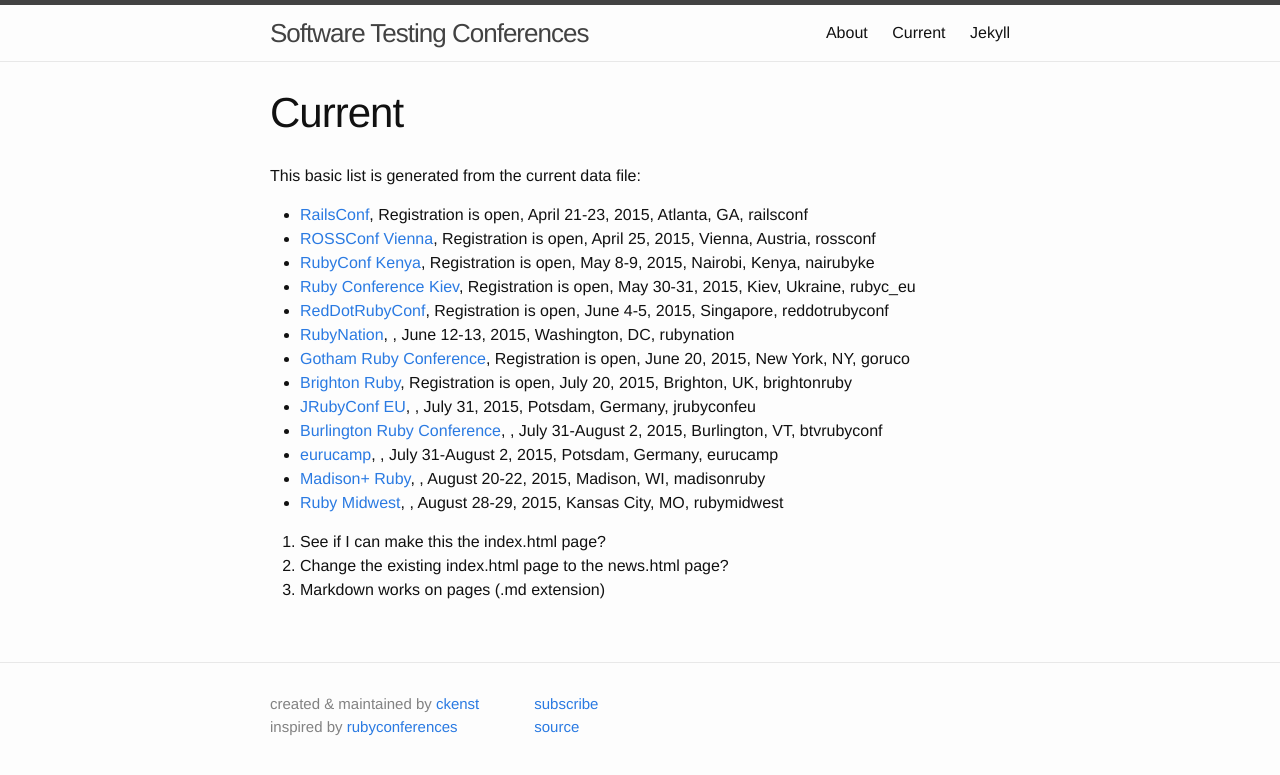
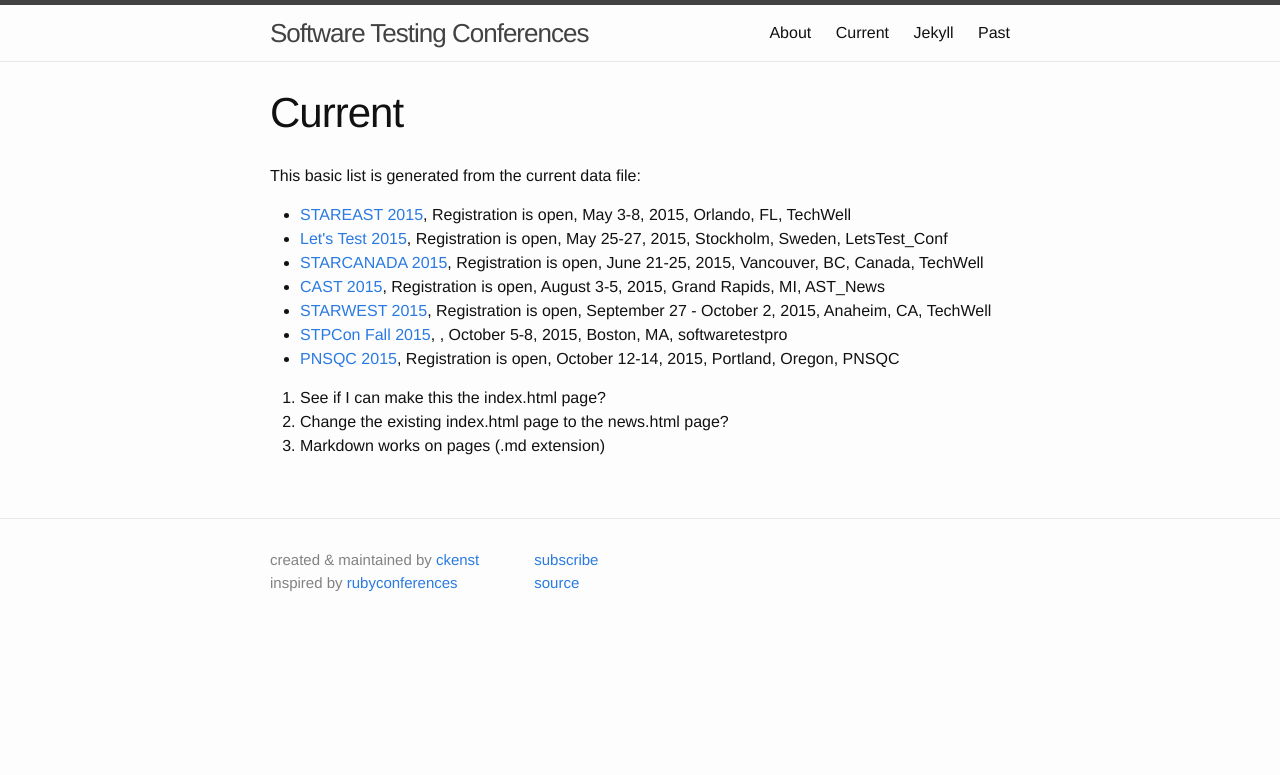
Before and after one commit to TestingConferences/testingconferences.github.io, a Jekyll site: the page built from current.md, in a window 1280 px wide. Shown: the top 775 px of the page. Built offline with Jekyll 4.4.1, drawn with Linux system fonts in a browser that asks for light colours.

Commit message:
replaced with real conference data, added past

```diff
--- a/_data/current.yml
+++ b/_data/current.yml
@@ -1,95 +1,51 @@
-- name: RailsConf
-  location: Atlanta, GA
-  dates: "April 21-23, 2015"
-  url: http://www.railsconf.com/
-  twitter: railsconf
+- name: STAREAST 2015
+  location: Orlando, FL
+  dates: "May 3-8, 2015"
+  url: http://stareast.techwell.com
+  twitter: TechWell
   reg_phrase: Registration is open
 
-- name: ROSSConf Vienna
-  location: Vienna, Austria
-  dates: "April 25, 2015"
-  url: http://www.rossconf.io/
-  twitter: rossconf
+- name: Let's Test 2015
+  location: Stockholm, Sweden
+  dates: "May 25-27, 2015"
+  url: http://lets-test.com
+  twitter: LetsTest_Conf
   reg_phrase: Registration is open
 
-- name: RubyConf Kenya
-  location: Nairobi, Kenya
-  dates: "May 8-9, 2015"
-  url: http://ruby-conf-ke.nairuby.org
-  twitter: nairubyke
+- name: STARCANADA 2015
+  location: Vancouver, BC, Canada
+  dates: "June 21-25, 2015"
+  url: http://starcanada.techwell.com
+  twitter: TechWell
   reg_phrase: Registration is open
 
-- name: Ruby Conference Kiev
-  location: Kiev, Ukraine
-  dates: "May 30-31, 2015"
-  url: http://rubyc.eu/
-  twitter: rubyc_eu
-  reg_phrase: Registration is open
-  cfp_phrase: CFP is open
-
-- name: RedDotRubyConf
-  location: Singapore
-  dates: "June 4-5, 2015"
-  url: http://www.reddotrubyconf.com/
-  twitter: reddotrubyconf
+- name: CAST 2015
+  location: Grand Rapids, MI
+  dates: "August 3-5, 2015"
+  url: http://www.associationforsoftwaretesting.org/conference/cast-2015/
+  twitter: AST_News
   reg_phrase: Registration is open
 
-- name: RubyNation
-  location: Washington, DC
-  dates: "June 12-13, 2015"
-  url: http://www.rubynation.org/
-  twitter: rubynation
-  cfp_phrase: CFP closes
-  cfp_date: "March 31, 2015"
-
-- name: Gotham Ruby Conference
-  location: New York, NY
-  dates: "June 20, 2015"
-  url: http://goruco.com/
-  twitter: goruco
+- name: STARWEST 2015
+  location: Anaheim, CA
+  dates: "September 27 - October 2, 2015"
+  url: http://starwest.techwell.com
+  twitter: TechWell
   reg_phrase: Registration is open
 
-- name: Brighton Ruby
-  location: Brighton, UK
-  dates: "July 20, 2015"
-  url: http://www.brightonruby.com/
-  twitter: brightonruby
+- name: STPCon Fall 2015
+  location: Boston, MA
+  dates: "October 5-8, 2015"
+  url: http://www.stpcon.com
+  twitter: softwaretestpro
+  cfp_phrase: Call for Proposals is Open
+  cfp_date: "May 15, 2015"
+
+- name: PNSQC 2015
+  location: Portland, Oregon
+  dates: "October 12-14, 2015"
+  url: http://www.pnsqc.org/2015-conference/
+  twitter: PNSQC
   reg_phrase: Registration is open
-
-- name: JRubyConf EU
-  location: Potsdam, Germany
-  dates: "July 31, 2015"
-  url: http://jrubyconf.eu
-  twitter: jrubyconfeu
-  cfp_phrase: CFP closes
-  cfp_date: "May 1, 2015"
-
-- name: Burlington Ruby Conference
-  location: Burlington, VT
-  dates: "July 31-August 2, 2015"
-  url: http://burlingtonrubyconference.com/
-  twitter: btvrubyconf
-  cfp_phrase: CFP closes
-  cfp_date: "April 5, 2015"
-
-- name: eurucamp
-  location: Potsdam, Germany
-  dates: "July 31-August 2, 2015"
-  url: http://eurucamp.org
-  twitter: eurucamp
-  cfp_phrase: CFP closes
-  cfp_date: "May 1, 2015"
-
-- name: Madison+ Ruby
-  location: Madison, WI
-  dates: "August 20-22, 2015"
-  url: http://madisonpl.us/ruby/
-  twitter: madisonruby
-  cfp_phrase: CFP closes
-  cfp_date: "May 9, 2015"
-
-- name: Ruby Midwest
-  location: Kansas City, MO
-  dates: "August 28-29, 2015"
-  url: http://rubymidwest.com/
-  twitter: rubymidwest
+  cfp_phrase: Call for Abstracts is open
+  cfp_date: "May, 2015"
--- /dev/null
+++ b/_data/past.yml
@@ -0,0 +1,17 @@
+- name: STPCon Spring 2015
+  location: San Deigo, CA
+  dates: "March 30 to April 2, 2015"
+  url: http://www.stpcon.com
+  twitter: softwaretestpro
+
+- name: CAST 2014
+  location: New York, NY
+  dates: "August 11-13, 2014"
+  url: http://www.associationforsoftwaretesting.org/conference/cast-2014/
+  twitter: AST_News
+  video_link: https://www.youtube.com/watch?list=PLQB4l9iafcelXpJnK6IyDsoFeEb1icqrl&v=JLVP_Z5AoyM
+
+- name: WTST 13
+  location: Melbourne, FL
+  dates: "January 24-26, 2014"
+  url: http://wtst.org
--- a/current.md
+++ b/current.md
@@ -9,7 +9,7 @@
 <ul>
 {% for current in site.data.current %}
   <li>
-      <a href="http://{{current.url}}">{{ current.name }}</a>, {{ current.reg_phrase }},
+      <a href="{{current.url}}">{{ current.name }}</a>, {{ current.reg_phrase }},
       {{ current.dates }}, {{ current.location }}, {{ current.twitter }}
   </li>
 
```
Also changed, not shown: past.md (added, +17 -0 lines).
